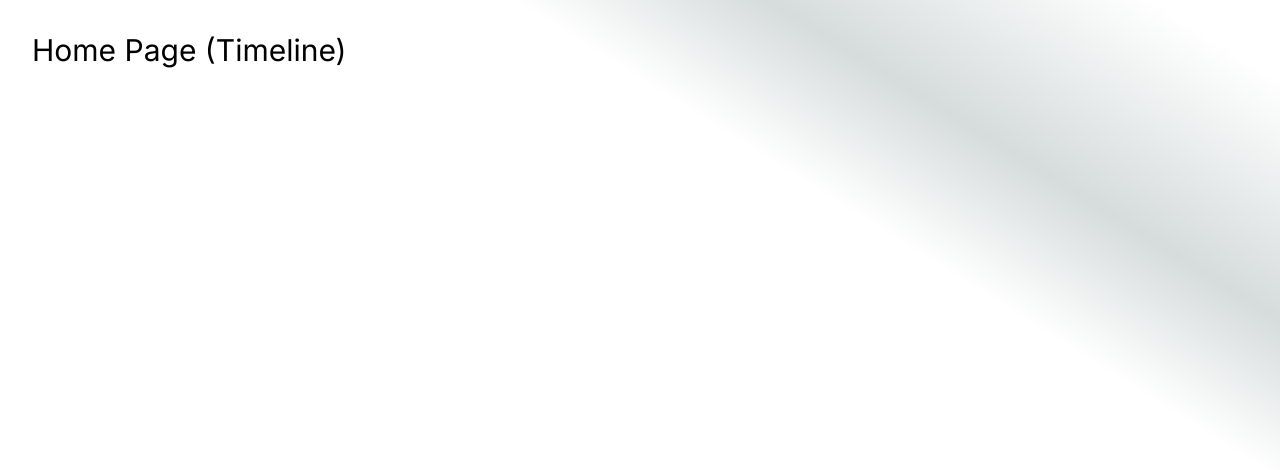
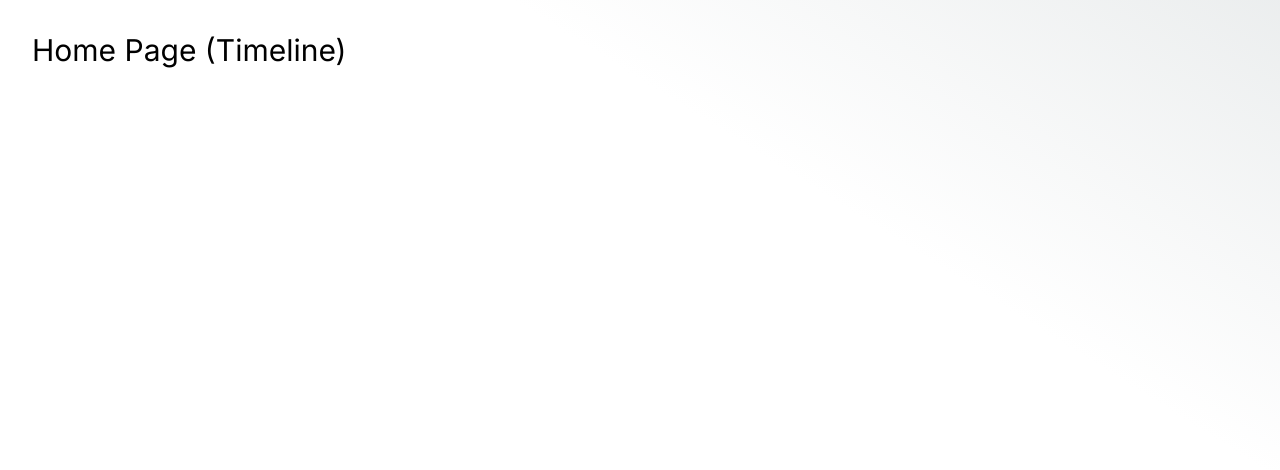
Before and after one commit to kngnkg/tunetrail-proto, a Next.js app in the folder frontend/: page / in a window 1280 px wide. Shown: the top 470 px of the page. Built offline with nearby package versions, Linux system fonts and the light colour scheme.

Commit message:
Fix: adjust background gradiant

```diff
--- a/frontend/app/globals.css
+++ b/frontend/app/globals.css
@@ -3,20 +3,20 @@
 @tailwind utilities;
 
 :root {
-  --foreground: #000000;
-  --background-start: #d6dbdc;
-  --background-end: #ffffff;
-  --color-primary: #3b55ce;
-  --color-secondary: #ff61be;
+  --foreground-rgb: 0, 0, 0;
+  --background-main-rgb: 255, 255, 255;
+  --background-highlight-rgb: 214, 219, 220;
+  --color-primary-rgb: 59, 85, 206;
+  --color-secondary-rgb: 255, 97, 190;
 }
 
 @media (prefers-color-scheme: dark) {
   :root {
-    --foreground: #ffffff;
-    --background-start: #b537f2;
-    --background-end: #1d1f27;
-    --color-primary: #8a2be2;
-    --color-secondary: #ff1493;
+    --foreground-rgb: 255, 255, 255;
+    --background-main-rgb: 29, 31, 39;
+    --background-highlight-rgb: 181, 55, 242;
+    --color-primary-rgb: 138, 43, 226;
+    --color-secondary-rgb: 255, 20, 147;
   }
 }
 
@@ -29,13 +29,11 @@ body {
 }
 
 body {
-  color: var(--foreground);
+  color: rgb(var(--foreground-rgb));
   background: linear-gradient(
     to bottom left,
-    var(--background-end) 5%,
-    var(--background-start) 20%,
-    var(--background-end) 30%,
-    var(--background-end)
+    rgba(var(--background-highlight-rgb), 0.8) -20%,
+    rgb(var(--background-main-rgb)) 30%,
+    rgb(var(--background-main-rgb))
   );
-  background-size: 100% 100%;
 }
--- a/frontend/tailwind.config.js
+++ b/frontend/tailwind.config.js
@@ -13,8 +13,8 @@ module.exports = {
           "conic-gradient(from 180deg at 50% 50%, var(--tw-gradient-stops))",
       },
       colors: {
-        primary: "var(--color-primary)",
-        secondary: "var(--color-secondary)",
+        primary: "rgb(var(--color-primary-rgb))",
+        secondary: "rgb(var(--color-secondary-rgb))",
       },
     },
   },
```
